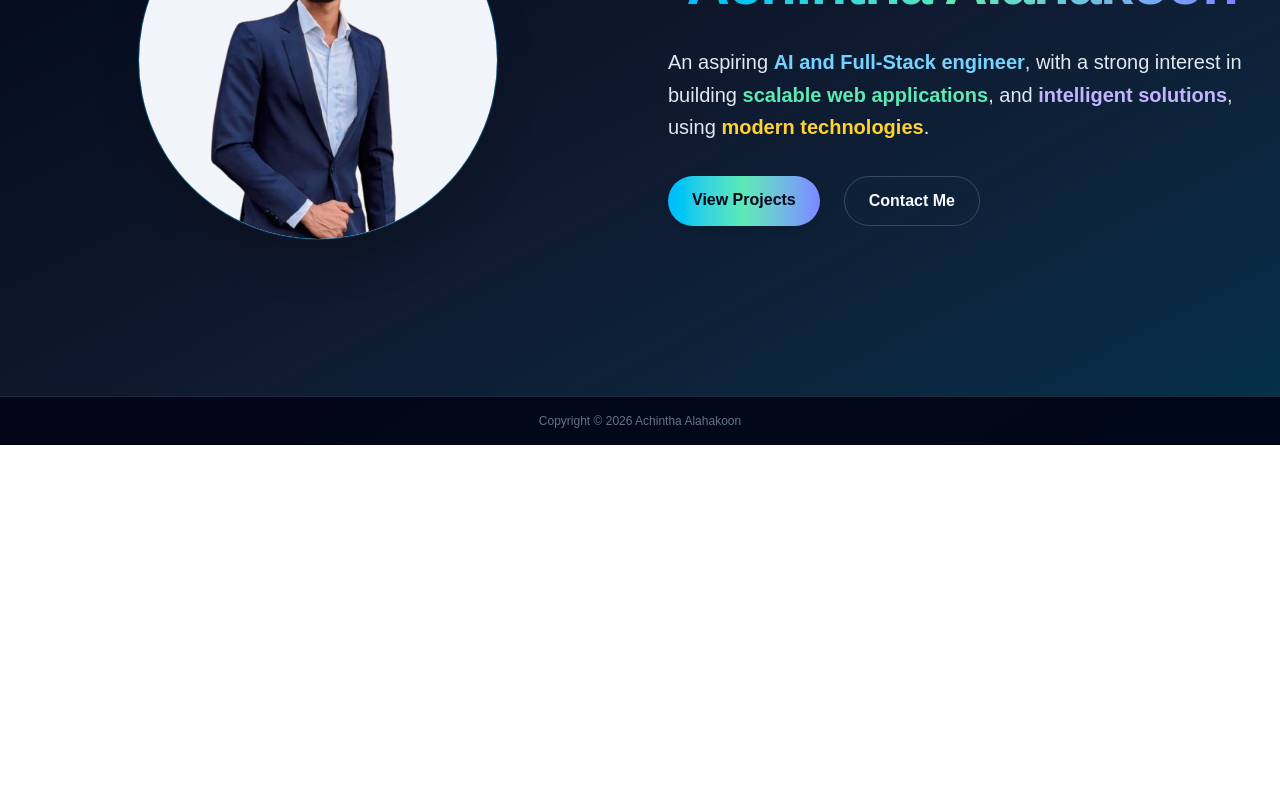
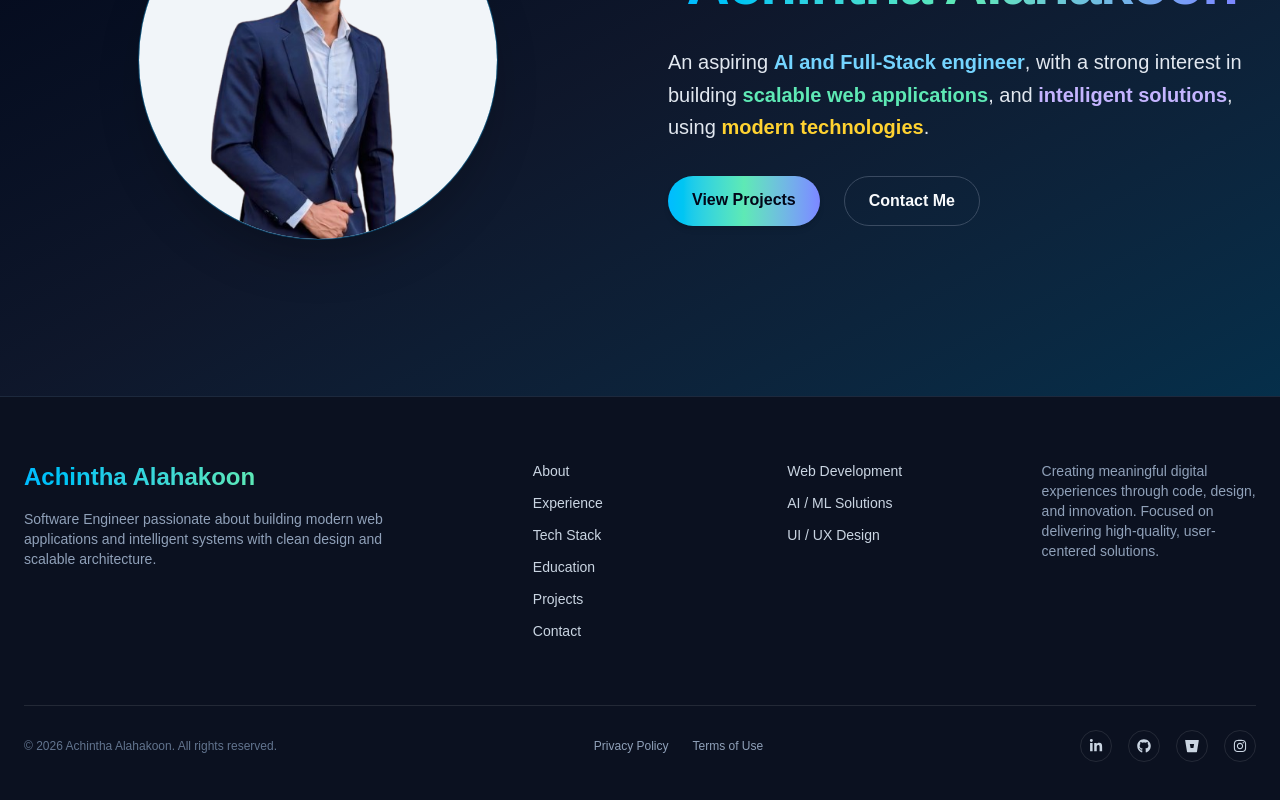
Before and after one commit to achintha-alahakoon/Portfolio, a Next.js app: page / in a window 1280 px wide. Shown: the part 356-1156 px from the top of the page. Before the commit the page ends 801 px from the top, so only its background shows below. Built offline with nearby package versions, Linux system fonts and the light colour scheme.

Commit message:
Add Footer Component

```diff
--- a/app/layout.tsx
+++ b/app/layout.tsx
@@ -2,6 +2,7 @@ import type { Metadata } from "next";
 import { Geist, Geist_Mono } from "next/font/google";
 import "./globals.css";
 import Navbar from "../components/Navbar";
+import Footer from "../components/Footer"
 
 const geistSans = Geist({
   variable: "--font-geist-sans",
@@ -35,11 +36,7 @@ export default function RootLayout({
           <Navbar />
           <main className="flex-1 bg-gradient-to-br from-slate-950 via-slate-900 to-sky-950">{children}</main>
           <footer className="border-t border-slate-800 bg-slate-950/95">
-            <div className="mx-auto flex max-w-5xl justify-center px-6 py-4 text-xs text-slate-500">
-              <span>
-                Copyright &copy; {new Date().getFullYear()} Achintha Alahakoon
-              </span>
-            </div>
+            <Footer />
           </footer>
         </div>
       </body>
--- /dev/null
+++ b/components/Footer.tsx
@@ -0,0 +1,120 @@
+import Link from "next/link";
+import { FaGithub, FaLinkedinIn, FaInstagram, FaBitbucket } from "react-icons/fa";
+
+export default function Footer() {
+  return (
+    <footer className="bg-[#0b1120] text-slate-300">
+      <div className="mx-auto max-w-7xl px-6 py-16">
+
+        {/* TOP GRID */}
+        <div className="grid grid-cols-1 gap-10 md:grid-cols-5">
+
+          {/* Brand */}
+          <div className="md:col-span-2">
+            <h2 className="bg-gradient-to-r from-sky-400 via-emerald-300 to-indigo-400 bg-clip-text text-2xl font-bold text-transparent">
+              Achintha Alahakoon
+            </h2>
+            <p className="mt-4 max-w-sm text-sm text-slate-400">
+              Software Engineer passionate about building modern web
+              applications and intelligent systems with clean design
+              and scalable architecture.
+            </p>
+          </div>
+
+          {/* Column 1 */}
+          <div>
+            <ul className="space-y-3 text-sm">
+              <li>
+                <Link href="/about" className="hover:text-sky-400">About</Link>
+              </li>
+              <li>
+                <Link href="/experience" className="hover:text-sky-400">Experience</Link>
+              </li>
+              <li>
+                <Link href="/techstack" className="hover:text-sky-400">Tech Stack</Link>
+              </li>
+              <li>
+                <Link href="/education" className="hover:text-sky-400">Education</Link>
+              </li>
+              <li>
+                <Link href="/projects" className="hover:text-sky-400">Projects</Link>
+              </li>
+              <li>
+                <Link href="/contact" className="hover:text-sky-400">Contact</Link>
+              </li>
+            </ul>
+          </div>
+
+          {/* Column 2 */}
+          <div>
+            <ul className="space-y-3 text-sm">
+              <li className="hover:text-sky-400 cursor-pointer">Web Development</li>
+              <li className="hover:text-sky-400 cursor-pointer">AI / ML Solutions</li>
+              <li className="hover:text-sky-400 cursor-pointer">UI / UX Design</li>
+            </ul>
+          </div>
+
+          {/* Right Text */}
+          <div>
+            <p className="text-sm text-slate-400">
+              Creating meaningful digital experiences through code,
+              design, and innovation. Focused on delivering high-quality,
+              user-centered solutions.
+            </p>
+          </div>
+        </div>
+
+        {/* BOTTOM BAR */}
+        <div className="mt-16 flex flex-col items-center justify-between gap-4 border-t border-white/10 pt-6 md:flex-row">
+
+          {/* Copyright */}
+          <p className="text-xs text-slate-500">
+            © {new Date().getFullYear()} Achintha Alahakoon. All rights reserved.
+          </p>
+
+          {/* Legal */}
+          <div className="flex gap-6 text-xs text-slate-400">
+            <Link href="/privacy" className="hover:text-sky-400">Privacy Policy</Link>
+            <Link href="/terms" className="hover:text-sky-400">Terms of Use</Link>
+          </div>
+
+          {/* Social Icons */}
+          <div className="flex gap-4">
+            <a
+              href="https://linkedin.com"
+              target="_blank"
+              className="rounded-full border border-white/10 p-2 transition hover:border-sky-400 hover:text-sky-400"
+            >
+              <FaLinkedinIn size={14} />
+            </a>
+
+            <a
+              href="https://github.com"
+              target="_blank"
+              className="rounded-full border border-white/10 p-2 transition hover:border-sky-400 hover:text-sky-400"
+            >
+              <FaGithub size={14} />
+            </a>
+
+            <a
+              href="https://bitbucket.com"
+              target="_blank"
+              className="rounded-full border border-white/10 p-2 transition hover:border-sky-400 hover:text-sky-400"
+            >
+              <FaBitbucket size={14} />
+            </a>
+
+            <a
+              href="https://instagram.com"
+              target="_blank"
+              className="rounded-full border border-white/10 p-2 transition hover:border-sky-400 hover:text-sky-400"
+            >
+              <FaInstagram size={14} />
+            </a>
+          </div>
+
+        </div>
+      </div>
+    </footer>
+  );
+}
```
Also changed, not shown: app/about/page.tsx (line endings or trailing spaces), app/education/page.tsx (line endings or trailing spaces), app/experience/page.tsx (line endings or trailing spaces).
